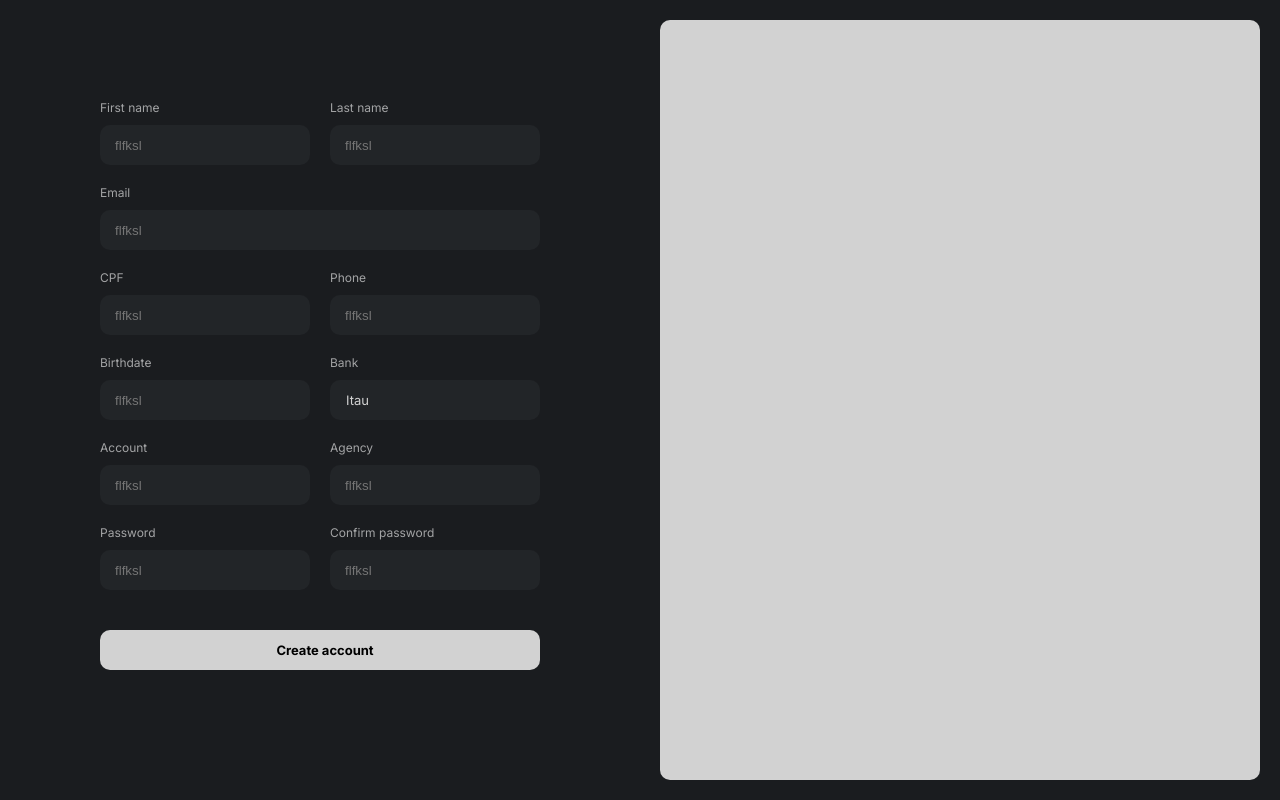
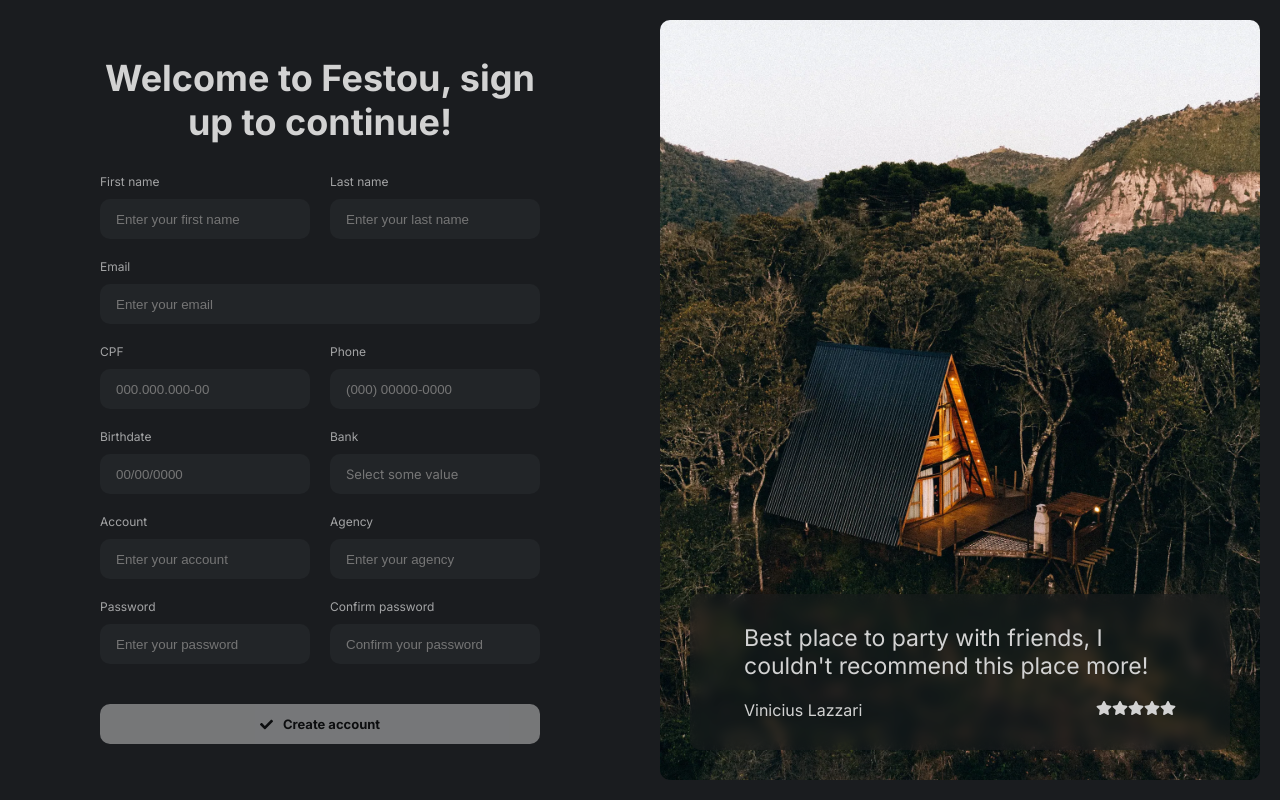
Before and after one commit to viniciuslazzari/festou-frontend, a React (Create React App) app: page /signup in a window 1280 px wide. Built offline with nearby package versions, Linux system fonts and the light colour scheme.

Commit message:
💄 Sign up page refactor

```diff
--- a/src/components/button/Button.css
+++ b/src/components/button/Button.css
@@ -6,5 +6,5 @@
     justify-content: center;
     font-size: 13px;
     font-weight: 700;
-    cursor: pointer;
+    transition: all 0.3s ease-in-out;
 }
--- a/src/components/button/Button.tsx
+++ b/src/components/button/Button.tsx
@@ -9,14 +9,22 @@
     icon?: ReactNode
     onClick: () => any
     marginTop?: string
+    disabled?: boolean
 }
 
 const Button = (props: IButton) => {
   return (
     <div
       className="button"
-      onClick={() => props.onClick()}
-      style={{ marginTop: props.marginTop, width: props.width, backgroundColor: props.backgroundColor, color: props.color }}
+      onClick={props.disabled ? () => {} : () => props.onClick()}
+      style={{
+        marginTop: props.marginTop,
+        width: props.width,
+        backgroundColor: props.backgroundColor,
+        opacity: props.disabled ? "0.5" : "1",
+        cursor: props.disabled ? "not-allowed" : "pointer",
+        color: props.color
+      }}
     >
       <div style={{ marginRight: "10px", marginTop: "4px" }}>{props.icon}</div>
       <p>{props.text}</p>
--- a/src/components/input/Input.css
+++ b/src/components/input/Input.css
@@ -5,6 +5,7 @@
   width: 100%;
   border-radius: 10px;
   padding: 15px;
+  border: 1px solid transparent;
   font-size: 16px;
   margin-bottom: 20px;
   height: 40px;
--- a/src/components/select/Select.css
+++ b/src/components/select/Select.css
@@ -40,6 +40,8 @@
   padding: 20px;
   cursor: pointer;
   font-size: 13px;
+  border-radius: 10px;
+  overflow: hidden;
 }
 
 .select-option > img {
--- a/src/components/select/Select.tsx
+++ b/src/components/select/Select.tsx
@@ -1,6 +1,6 @@
 import { useEffect, useLayoutEffect, useRef, useState } from "react"
 import "./Select.css"
-import { labelInput, primaryGrey, white } from "../../utils/colors"
+import { labelBackground, labelInput, primaryGrey, white } from "../../utils/colors"
 
 interface IOption {
   value: number,
@@ -14,8 +14,13 @@
   onChange: (e: number) => any
 }
 
+const DEFAULT_VALUE: IOption = {
+  value: 0,
+  label: "Select some value"
+}
+
 const Select = (props: ISelect) => {
-  const [selectedOption, setSelectedOption] = useState<IOption>(props.options[0])
+  const [selectedOption, setSelectedOption] = useState<IOption>(DEFAULT_VALUE)
   const [isActive, setIsActive] = useState<boolean>(false);
   const [optionsWidth, setOptionsWidth] = useState<number>(0);
 
@@ -33,8 +38,13 @@
   return(
     <div className="select-wrapper element-wrapper">
       <p className="input-label" style={{ color: labelInput }}>{props.label}</p>
-      <div onClick={() => {setIsActive(!isActive)}} ref={ref} className="select" style={{ color: white }}>
-        <p>{selectedOption.label}</p>
+      <div
+        onClick={() => {setIsActive(!isActive)}}
+        ref={ref}
+        className="select"
+        style={{ color: selectedOption.value === 0 ? labelBackground : white }}
+      >
+        <div style={{ marginLeft: "-20px" }} className="select-option">{selectedOption.icon} {selectedOption.label} </div>
       </div>
       <div
         style={{ width: optionsWidth, visibility: isActive ? "visible" : "hidden", backgroundColor: primaryGrey }}
--- a/src/index.tsx
+++ b/src/index.tsx
@@ -12,7 +12,24 @@
 root.render(
   <React.StrictMode>
     <UserContextProvider>
-      <Toaster position="bottom-right"/>
+      <Toaster
+        position="bottom-right"
+        toastOptions={{
+          className: '',
+          style: {
+            padding: '16px',
+            background: "rgba(26, 28, 31, 0.94)",
+            color: "white",
+            backdropFilter: "blur(5.7px)",
+          },
+        }}
+        containerStyle={{
+          top: 50,
+          left: 50,
+          bottom: 50,
+          right: 50,
+        }}
+      />
       <Router />
     </UserContextProvider>
   </React.StrictMode>
--- a/src/pages/signup/Signup.css
+++ b/src/pages/signup/Signup.css
@@ -8,6 +8,14 @@
 .form-wrapper-signup {
   width: 50%;
   padding: 100px;
+  display: flex;
+  flex-direction: column;
+  justify-content: center;
+  align-items: center;
+}
+
+.form-signup {
+  width: 100%;
 }
 
 .picture-wrapper-signup {
@@ -19,6 +27,14 @@
   width: 100%;
   height: 100%;
   border-radius: 10px;
+  overflow: hidden;
+  object-fit: fill;
+  background: url(../../../public/assets/signup.webp);
+  background-repeat: no-repeat;
+  background-size: cover;
+  display: flex;
+  align-items: flex-end;
+  justify-content: center;
 }
 
 .divisory {
@@ -28,3 +44,16 @@
   justify-content: space-between;
   gap: 20px;
 }
+
+.signup-card {
+  border-radius: 10px;
+  width: 90%;
+  background: rgba(26, 28, 31, 0.5);
+  backdrop-filter: blur(5.7px);
+  -webkit-backdrop-filter: blur(5.7px);
+  display: flex;
+  flex-direction: column;
+  align-items: center;
+  padding: 30px;
+  margin-bottom: 30px;
+}
--- a/src/pages/signup/Signup.tsx
+++ b/src/pages/signup/Signup.tsx
@@ -1,4 +1,4 @@
-import { useCallback, useContext, useState } from "react"
+import { useCallback, useContext, useEffect, useState } from "react"
 import Input from "../../components/input/Input"
 import "./Signup.css"
 import Button from "../../components/button/Button"
@@ -11,6 +11,7 @@
 import { toast } from "react-hot-toast"
 import { white } from "../../utils/colors"
 import UserContext from "../../context/UserContext"
+import { FaBolt, FaCheck, FaStar } from "react-icons/fa"
 
 const options = [
   { value: 1, label: 'Itau', icon: <img src="assets/itau.webp" alt="Itau"/> },
@@ -31,6 +32,8 @@
   const [account, setAccount] = useState<string>("");
   const [agency, setAgency] = useState<string>("");
   const [password, setPassword] = useState<string>("");
+  const [confirmPassword, setConfirmPassword] = useState<string>("");
+  const [buttonDisabled, setButtonDisabled] = useState<boolean>(true);
 
   let navigate = useNavigate();
   let user = useContext(UserContext);
@@ -54,11 +57,23 @@
     return data
   }, [account, agency, bank, birthdate, cpf, email, firstName, lastName, password, phone])
 
+  useEffect(() => {
+    if (!firstName || firstName === "") { setButtonDisabled(true); return };
+    if (!lastName || lastName === "") { setButtonDisabled(true); return };
+    if (!email || email === "") { setButtonDisabled(true); return };
+    if (!cpf || cpf === "") { setButtonDisabled(true); return };
+    if (!phone || phone === "") { setButtonDisabled(true); return };
+    if (!birthdate || birthdate === "") { setButtonDisabled(true); return };
+    if (!bank || bank === 0) { setButtonDisabled(true); return };
+    if (!account || account === "") { setButtonDisabled(true); return };
+    if (!agency || agency === "") { setButtonDisabled(true); return };
+    if (!password || password === "") { setButtonDisabled(true); return };
+    if (password !== confirmPassword) { setButtonDisabled(true); return };
+
+    setButtonDisabled(false);
+  }, [account, agency, bank, birthdate, confirmPassword, cpf, email, firstName, lastName, password, phone])
+
   const handleSubmit = useCallback(() => {
-    if (!birthdate){
-      return
-    }
-
     const data = serializeData();
 
     axios.post('http://127.0.0.1:8000/festou-api/v1/signup', data)
@@ -70,39 +85,76 @@
       .catch(function (error) {
         toast.error(error.response.data["Bad Request"])
       });
-  }, [birthdate, navigate, serializeData, user])
+  }, [navigate, serializeData, user])
 
   return (
     <div className="signup">
       <div className="form-wrapper-signup">
         <div className="form-signup">
+          <div
+            style={{
+              color: white,
+              fontSize: "36px",
+              fontWeight: "700",
+              marginBottom: "30px",
+              textAlign: "center"
+            }}
+          >Welcome to Festou, sign up to continue!</div>
           <div className="divisory">
-            <Input label="First name" placeholder="flfksl" onChange={setFirstName}/>
-            <Input label="Last name" placeholder="flfksl" onChange={setLastName}/>
+            <Input label="First name" placeholder="Enter your first name" onChange={setFirstName}/>
+            <Input label="Last name" placeholder="Enter your last name" onChange={setLastName}/>
           </div>
-          <Input label="Email" placeholder="flfksl" onChange={setEmail}/>
+          <Input label="Email" placeholder="Enter your email" onChange={setEmail}/>
           <div className="divisory">
-            <Input label="CPF" mask={cpfMask} placeholder="flfksl" onChange={setCpf}/>
-            <Input label="Phone" mask={phoneMask} placeholder="flfksl" onChange={setPhone}/>
+            <Input label="CPF" mask={cpfMask} placeholder="000.000.000-00" onChange={setCpf}/>
+            <Input label="Phone" mask={phoneMask} placeholder="(000) 00000-0000" onChange={setPhone}/>
           </div>
           <div className="divisory">
-            <Input label="Birthdate" mask={dateMask} placeholder="flfksl" onChange={setBirthdate}/>
+            <Input label="Birthdate" mask={dateMask} placeholder="00/00/0000" onChange={setBirthdate}/>
             <Select label="Bank" options={options} onChange={setBank}/>
           </div>
           <div className="divisory">
-            <Input label="Account" placeholder="flfksl" onChange={setAccount} type="number"/>
-            <Input label="Agency" placeholder="flfksl" onChange={setAgency} type="number"/>
+            <Input label="Account" placeholder="Enter your account" onChange={setAccount} type="number"/>
+            <Input label="Agency" placeholder="Enter your agency" onChange={setAgency} type="number"/>
           </div>
           <div className="divisory" style={{ marginBottom: "20px" }}>
-            <Input label="Password" placeholder="flfksl" onChange={setPassword} type="password"/>
-            <Input label="Confirm password" placeholder="flfksl" onChange={() => {}} type="password"/>
+            <Input label="Password" placeholder="Enter your password" onChange={setPassword} type="password"/>
+            <Input label="Confirm password" placeholder="Confirm your password" onChange={setConfirmPassword} type="password"/>
           </div>
-          <Button text="Create account" backgroundColor={white} color="black" width="100%" onClick={() => handleSubmit()} />
+          <Button
+            disabled={buttonDisabled}
+            text="Create account"
+            backgroundColor={white}
+            color="black"
+            icon={<FaCheck />}
+            width="100%"
+            onClick={() => handleSubmit()}
+          />
         </div>
       </div>
 
       <div className="picture-wrapper-signup">
-        <div className="picture-signup" style={{ backgroundColor: white }}></div>
+        <div className="picture-signup">
+          <div className="signup-card">
+            <div
+              style={{
+                color: white,
+                width: "90%",
+                fontSize: "23px"
+              }}
+            >Best place to party with friends, I couldn't recommend this place more!</div>
+            <div style={{ display: "flex", flexDirection: "row", width: "90%", marginTop: "20px" }}>
+              <div style={{ width: "50%", color: white }}>Vinicius Lazzari</div>
+              <div style={{ width: "50%", display: "flex", justifyContent: "flex-end", color: white }}>
+                <FaStar />
+                <FaStar />
+                <FaStar />
+                <FaStar />
+                <FaStar />
+              </div>
+            </div>
+          </div>
+        </div>
       </div>
     </div>
   )
```
Also changed, not shown: public/assets/signup.webp (added).
